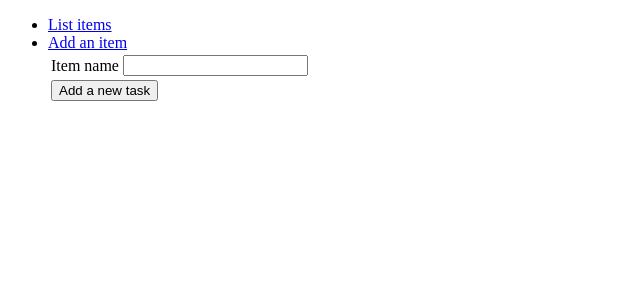
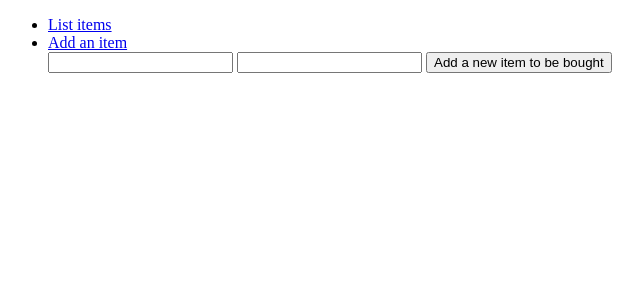
Before and after one commit to lossitomatossi/ShoppingList, a Flask app: page /items/new/ in a window 1280 px wide. Shown: the top 300 px of the page, without its empty margins (0-643 px from the left). Run offline with Flask 2, Linux system fonts and the light colour scheme.

Commit message:
Revert "1.2 kohtaan edetty"
This reverts commit c81ae57f28f0c4882dab6a31119023031d764b2d.

```diff
--- a/application/items/forms.py
+++ /dev/null
@@ -1,8 +0,0 @@
-from flask_wtf import FlaskForm
-from wtforms import StringField
-
-class ItemForm(FlaskForm):
-    name = StringField("Item name")
-
-    class Meta:
-        csrf = False
--- a/application/items/views.py
+++ b/application/items/views.py
@@ -1,8 +1,6 @@
+from application import app, db
 from flask import render_template, request, redirect, url_for
-
-from application import app, db
 from application.items.models import Item
-from application.items.forms import ItemForm
 
 @app.route("/items", methods=["GET"])
 def items_index():
@@ -10,7 +8,7 @@ def items_index():
 
 @app.route("/items/new/")
 def items_form():
-    return render_template("items/new.html", form = ItemForm())
+    return render_template("items/new.html")
 
 @app.route("/items/<item_id>/", methods=["POST"])
 def items_set_done(item_id):
--- a/application/templates/items/new.html
+++ b/application/templates/items/new.html
@@ -2,19 +2,8 @@
 
 {% block body %}
 <form method="POST" action="{{ url_for('items_create') }}">
-  <table>
-     <tr>
- <td>
-   {{ form.name.label }}
- </td>
- <td>
-   {{ form.name }}
- </td>
-     </tr>
-     <tr>
- <td colspan="2">
-   <input type="submit" value="Add a new task"/>
- </td>
-     </tr>
- </form>
+  <input type="text" name="name"/>
+  <input type="number" name="amount"/>
+  <input type="submit" value="Add a new item to be bought"/>
+</form>
 {% endblock %}
```
